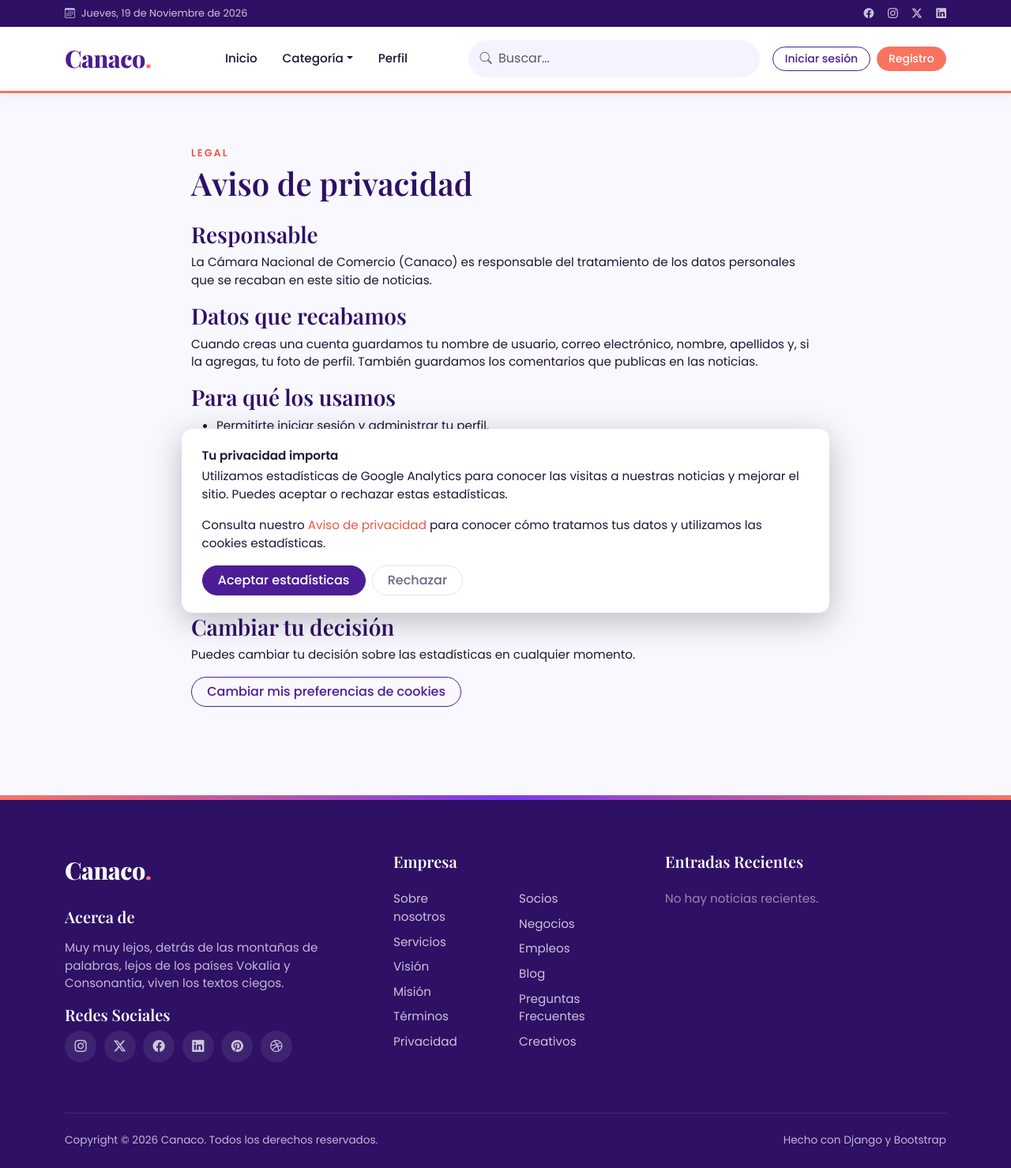
After one commit to ESTRELLA-98/canaco-aguirre, a Django app: page /aviso_privacidad in a window 1280 px wide. The commit adds this page. Shown: the whole page at 79% size. Run offline with Django 4.2, Linux system fonts and the light colour scheme; data that the repository does not hold is empty.

Commit message:
Agrega aviso de cookies y página de aviso de privacidad

```diff
--- /dev/null
+++ b/home/templates/home/aviso_privacidad.html
@@ -0,0 +1,44 @@
+{% extends 'partials/base.html' %}
+{% load static %}
+{% block title %}Aviso de privacidad{% endblock %}
+{% block content %}
+<section class="section">
+    <div class="container" style="max-width: 820px;">
+        <span class="eyebrow">Legal</span>
+        <h1 class="mb-4">Aviso de privacidad</h1>
+
+        <h3>Responsable</h3>
+        <p>La Cámara Nacional de Comercio (Canaco) es responsable del tratamiento de los datos personales que se recaban en este sitio de noticias.</p>
+
+        <h3>Datos que recabamos</h3>
+        <p>Cuando creas una cuenta guardamos tu nombre de usuario, correo electrónico, nombre, apellidos y, si la agregas, tu foto de perfil. También guardamos los comentarios que publicas en las noticias.</p>
+
+        <h3>Para qué los usamos</h3>
+        <ul>
+            <li>Permitirte iniciar sesión y administrar tu perfil.</li>
+            <li>Publicar tus comentarios una vez que sean aprobados.</li>
+            <li>Conocer cuántas personas visitan las noticias para mejorar el sitio.</li>
+        </ul>
+
+        <h3>Cookies</h3>
+        <p>El sitio usa cookies necesarias para mantener tu sesión iniciada y proteger los formularios. Además, solo si lo aceptas, usamos cookies de <strong>Google Analytics</strong> para obtener estadísticas anónimas de las visitas, como las páginas vistas y el tiempo en el sitio.</p>
+        <p>Si rechazas las estadísticas, Google Analytics no se carga y no se envía ninguna información a Google.</p>
+
+        <h3>Cambiar tu decisión</h3>
+        <p>Puedes cambiar tu decisión sobre las estadísticas en cualquier momento.</p>
+        <button type="button" id="cambiarPreferencias" class="btn btn-outline-primary">Cambiar mis preferencias de cookies</button>
+    </div>
+</section>
+{% endblock content %}
+
+{% block extra_js %}
+<script>
+    document.getElementById('cambiarPreferencias').addEventListener('click', function () {
+        try {
+            localStorage.removeItem('canaco_estadisticas');
+        } catch (e) {}
+        document.getElementById('avisoCookies').hidden = false;
+        window.scrollTo(0, 0);
+    });
+</script>
+{% endblock extra_js %}
--- a/home/templates/partials/analytics.html
+++ b/home/templates/partials/analytics.html
@@ -1,11 +1,24 @@
 {% if google_analytics_id %}
-<!-- Google tag (gtag.js) -->
-<script async src="https://www.googletagmanager.com/gtag/js?id={{ google_analytics_id }}"></script>
+<!-- Google tag (gtag.js): solo se carga si el visitante acepta las estadísticas -->
 <script>
   window.dataLayer = window.dataLayer || [];
   function gtag(){dataLayer.push(arguments);}
-  gtag('js', new Date());
 
-  gtag('config', '{{ google_analytics_id }}');
+  function cargarAnalytics() {
+    if (window.analyticsCargado) return;
+    window.analyticsCargado = true;
+    var script = document.createElement('script');
+    script.async = true;
+    script.src = 'https://www.googletagmanager.com/gtag/js?id={{ google_analytics_id }}';
+    document.head.appendChild(script);
+    gtag('js', new Date());
+    gtag('config', '{{ google_analytics_id }}');
+  }
+
+  try {
+    if (localStorage.getItem('canaco_estadisticas') === 'aceptadas') {
+      cargarAnalytics();
+    }
+  } catch (e) {}
 </script>
 {% endif %}
--- /dev/null
+++ b/home/templates/partials/aviso_cookies.html
@@ -0,0 +1,42 @@
+<!-- Aviso de privacidad y cookies -->
+<div id="avisoCookies" class="aviso-cookies" role="dialog" aria-labelledby="avisoCookiesTitulo" hidden>
+    <p class="fw-bold mb-1" id="avisoCookiesTitulo">Tu privacidad importa</p>
+    <p>Utilizamos estadísticas de Google Analytics para conocer las visitas a nuestras noticias y mejorar el sitio. Puedes aceptar o rechazar estas estadísticas.</p>
+    <p>Consulta nuestro <a href="{% url 'home:aviso_privacidad' %}">Aviso de privacidad</a> para conocer cómo tratamos tus datos y utilizamos las cookies estadísticas.</p>
+    <div class="d-flex gap-2 flex-wrap">
+        <button type="button" id="aceptarCookies" class="btn btn-primary">Aceptar estadísticas</button>
+        <button type="button" id="rechazarCookies" class="btn btn-outline-secondary">Rechazar</button>
+    </div>
+</div>
+
+<script>
+    (function () {
+        var aviso = document.getElementById('avisoCookies');
+        var decision = null;
+        try {
+            decision = localStorage.getItem('canaco_estadisticas');
+        } catch (e) {}
+
+        if (!decision) {
+            aviso.hidden = false;
+        }
+
+        function guardar(valor) {
+            try {
+                localStorage.setItem('canaco_estadisticas', valor);
+            } catch (e) {}
+            aviso.hidden = true;
+        }
+
+        document.getElementById('aceptarCookies').addEventListener('click', function () {
+            guardar('aceptadas');
+            if (typeof cargarAnalytics === 'function') {
+                cargarAnalytics();
+            }
+        });
+
+        document.getElementById('rechazarCookies').addEventListener('click', function () {
+            guardar('rechazadas');
+        });
+    })();
+</script>
--- a/home/templates/partials/base.html
+++ b/home/templates/partials/base.html
@@ -39,6 +39,8 @@
         </div>
     </div>
 
+    {% include 'partials/aviso_cookies.html' %}
+
     <script src="https://cdn.jsdelivr.net/npm/bootstrap@5.3.3/dist/js/bootstrap.bundle.min.js"></script>
     <script src="{% static 'js/custom.js' %}"></script>
     {% block extra_js %}{% endblock extra_js %}
--- a/home/templates/partials/footer.html
+++ b/home/templates/partials/footer.html
@@ -31,7 +31,7 @@
                             <li><a href="#">Visión</a></li>
                             <li><a href="#">Misión</a></li>
                             <li><a href="#">Términos</a></li>
-                            <li><a href="#">Privacidad</a></li>
+                            <li><a href="{% url 'home:aviso_privacidad' %}">Privacidad</a></li>
                         </ul>
                         <ul class="list-unstyled links">
                             <li><a href="#">Socios</a></li>
--- a/home/templates/partials/sidebar_base.html
+++ b/home/templates/partials/sidebar_base.html
@@ -41,6 +41,8 @@
         </div>
     </div>
 
+    {% include 'partials/aviso_cookies.html' %}
+
     <script src="https://cdn.jsdelivr.net/npm/bootstrap@5.3.3/dist/js/bootstrap.bundle.min.js"></script>
     <script src="{% static 'js/custom.js' %}"></script>
     {% block extra_js %}{% endblock extra_js %}
--- a/home/urls.py
+++ b/home/urls.py
@@ -36,6 +36,7 @@ urlpatterns = [
     path("crud_noticias/<int:pk>/publicar", views.publicar_publicacion, name="publicar_publicacion"),
     path("crud_noticias/<int:pk>/eliminar", views.eliminar_publicacion, name="eliminar_publicacion"),
     path("categoria/<int:pk>", views.categoria, name="categoria_detalle"),
+    path("aviso_privacidad", views.aviso_privacidad, name="aviso_privacidad"),
     path("crud_categorias_ajax", views.crud_categorias_ajax, name="crud_categorias_ajax"),
     path("api/categorias", views.api_categorias, name="api_categorias"),
     path("api/categorias/<int:pk>", views.api_categoria, name="api_categoria"),
--- a/home/views.py
+++ b/home/views.py
@@ -103,6 +103,10 @@ def noticia(request, pk=None):
         'comentarios': comentarios,
         'categorias': categorias,
     })
+
+
+def aviso_privacidad(request):
+    return render(request, 'home/aviso_privacidad.html')
 
 
 def sign_up(request):
--- a/static/css/style.css
+++ b/static/css/style.css
@@ -698,6 +698,24 @@ a { text-decoration: none; transition: color .2s ease; }
 
 .profile-actions { text-align: center; padding: 1rem 2rem 2rem; }
 
+/* ---------- Aviso de cookies ---------- */
+.aviso-cookies {
+    position: fixed;
+    left: 50%;
+    bottom: 1.5rem;
+    transform: translateX(-50%);
+    width: calc(100% - 2rem);
+    max-width: 820px;
+    background: #fff;
+    border-radius: 14px;
+    box-shadow: 0 10px 40px rgba(0, 0, 0, .25);
+    padding: 1.4rem 1.6rem;
+    z-index: 1060;
+    font-size: .95rem;
+}
+
+.aviso-cookies a { color: var(--coral-600); }
+
 /* ---------- Footer ---------- */
 .site-footer {
     background: var(--morado-900);
```
